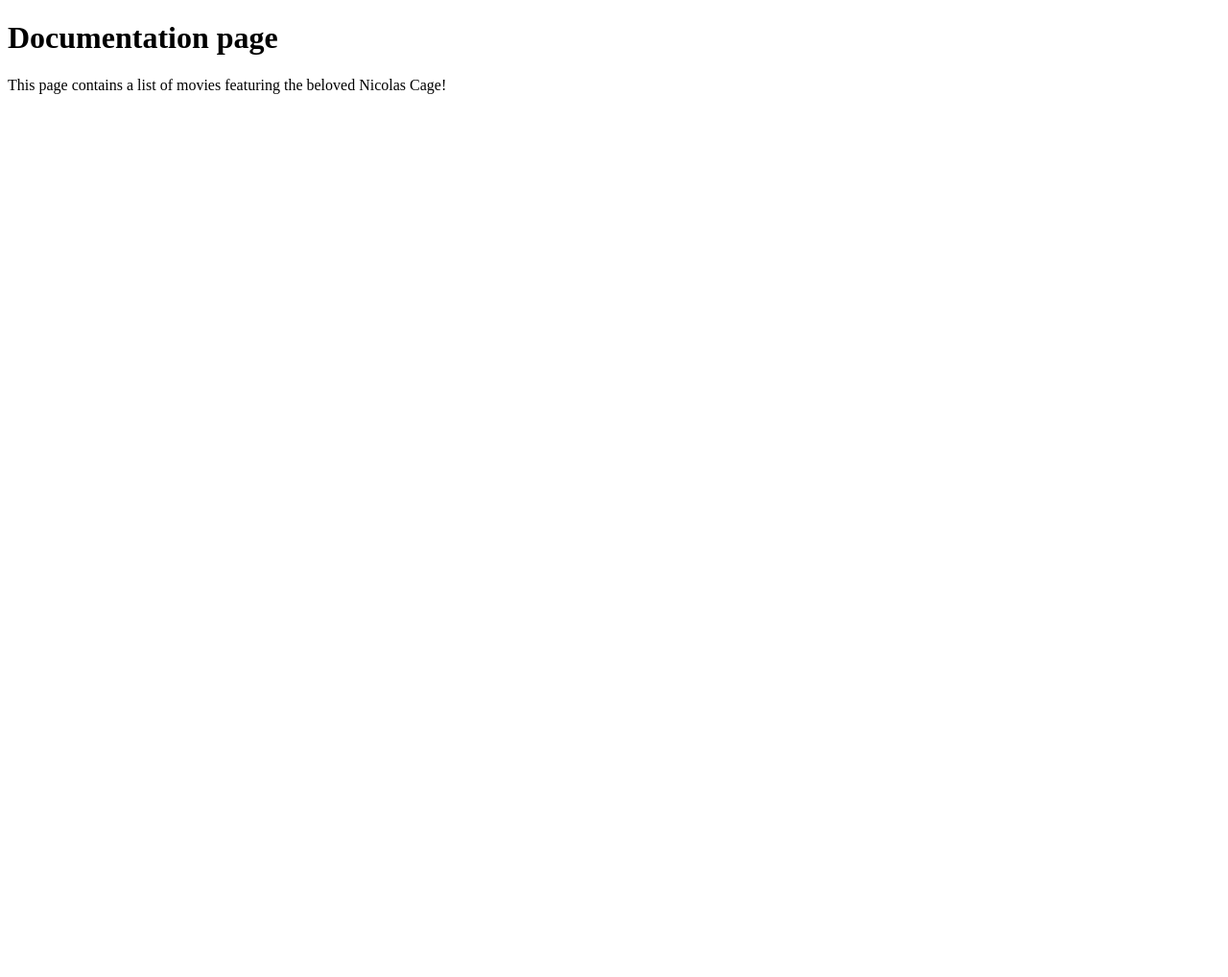
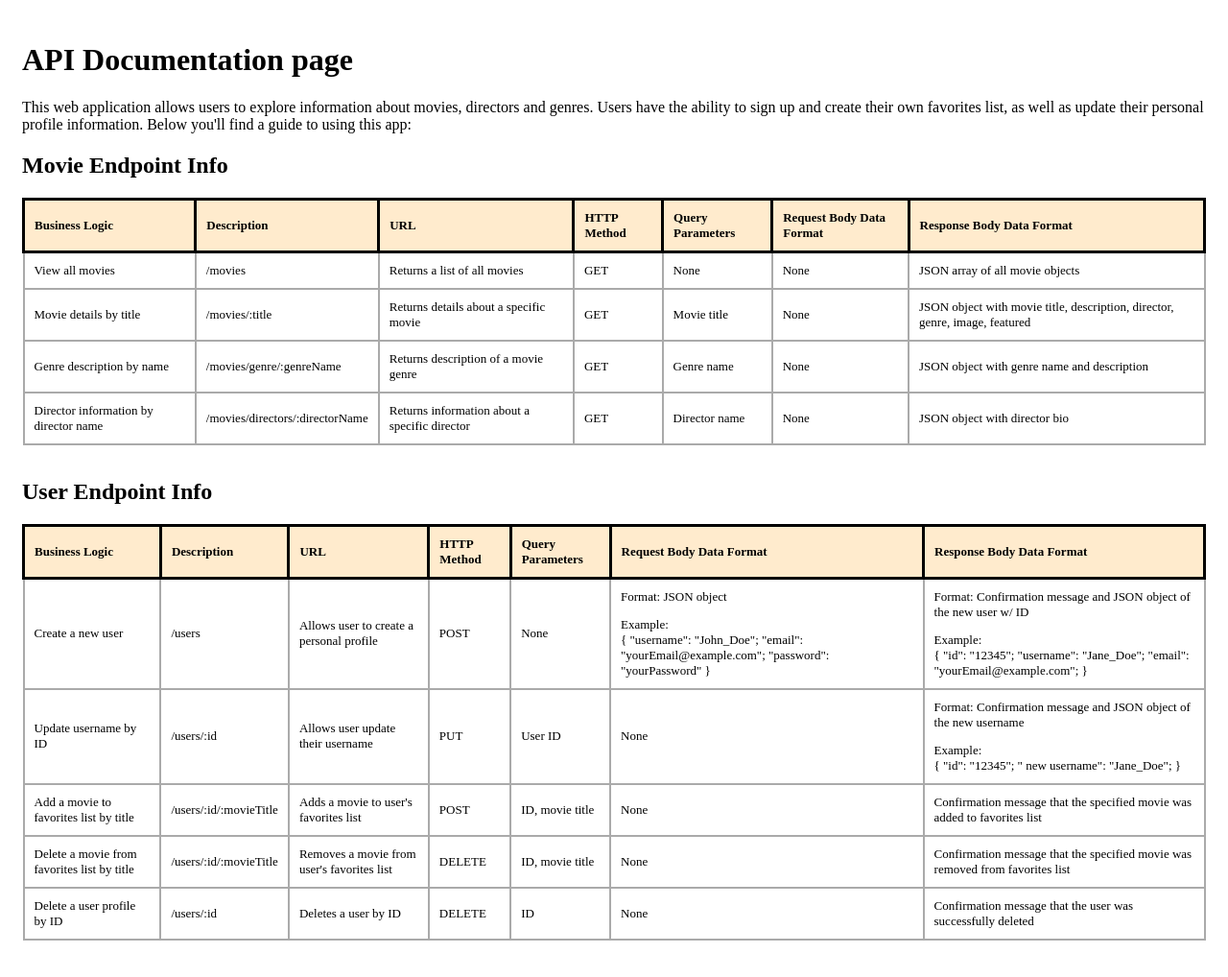
Before and after one commit to tonymcaron/movie_api, a website: page public/documentation.html in a window 1280 px wide. Shown: the whole page at 96% size. Before the commit the page ends 800 px from the top, so only its background shows below. Drawn offline with Linux system fonts and the light colour scheme.

Commit message:
Added endopints w/ messages to index.js and created documentation tables for public/documentation.html

```diff
--- a/public/documentation.html
+++ b/public/documentation.html
@@ -1,14 +1,190 @@
 <!DOCTYPE html>
 <html lang="en">
+  <head>
+    <meta charset="utf-8" />
+    <title>myFlix Documentation</title>
+    <style>
+      body {
+        padding: 15px;
+      }
 
-<head>
- <meta charset="utf-8">
- <title>DOCUMENTATION</title>
-</head>
+      table {
+        border-collapse: collapse;
+        width: 100%;
+        margin-bottom: 35px;
+        font-size: 13px;
+      }
 
-<body>
-  <h1>Documentation page</h1>
-  <p>This page contains a list of movies featuring the beloved Nicolas Cage!</p>
-</body>
+      th,
+      td {
+        padding: 10px;
+        text-align: left;
+      }
 
+      th {
+        border: 3px solid black;
+        background-color: blanchedalmond;
+      }
+
+      td {
+        border: 2px solid #aaa;
+      }
+    </style>
+  </head>
+
+  <body>
+    <h1>API Documentation page</h1>
+    <p>
+      This web application allows users to explore information about movies,
+      directors and genres. Users have the ability to sign up and create their
+      own favorites list, as well as update their personal profile information.
+      Below you'll find a guide to using this app:
+    </p>
+
+    <h2>Movie Endpoint Info</h2>
+
+    <table>
+      <thead>
+        <tr>
+          <th>Business Logic</th>
+          <th>Description</th>
+          <th>URL</th>
+          <th>HTTP Method</th>
+          <th>Query Parameters</th>
+          <th>Request Body Data Format</th>
+          <th>Response Body Data Format</th>
+        </tr>
+      </thead>
+
+      <tbody>
+        <tr>
+          <td>View all movies</td>
+          <td>/movies</td>
+          <td>Returns a list of all movies</td>
+          <td>GET</td>
+          <td>None</td>
+          <td>None</td>
+          <td>JSON array of all movie objects</td>
+        </tr>
+
+        <tr>
+          <td>Movie details by title</td>
+          <td>/movies/:title</td>
+          <td>Returns details about a specific movie</td>
+          <td>GET</td>
+          <td>Movie title</td>
+          <td>None</td>
+          <td>
+            JSON object with movie title, description, director, genre, image,
+            featured
+          </td>
+        </tr>
+
+        <tr>
+          <td>Genre description by name</td>
+          <td>/movies/genre/:genreName</td>
+          <td>Returns description of a movie genre</td>
+          <td>GET</td>
+          <td>Genre name</td>
+          <td>None</td>
+          <td>JSON object with genre name and description</td>
+        </tr>
+
+        <tr>
+          <td>Director information by director name</td>
+          <td>/movies/directors/:directorName</td>
+          <td>Returns information about a specific director</td>
+          <td>GET</td>
+          <td>Director name</td>
+          <td>None</td>
+          <td>JSON object with director bio</td>
+        </tr>
+      </tbody>
+    </table>
+
+    <h2>User Endpoint Info</h2>
+
+    <table>
+      <thead>
+        <tr>
+          <th>Business Logic</th>
+          <th>Description</th>
+          <th>URL</th>
+          <th>HTTP Method</th>
+          <th>Query Parameters</th>
+          <th>Request Body Data Format</th>
+          <th>Response Body Data Format</th>
+        </tr>
+      </thead>
+
+      <tbody>
+        <tr>
+          <td>Create a new user</td>
+          <td>/users</td>
+          <td>Allows user to create a personal profile</td>
+          <td>POST</td>
+          <td>None</td>
+          <td>
+            Format: JSON object
+            <p></p>
+            Example: <br />
+            { "username": "John_Doe"; "email": "yourEmail@example.com";
+            "password": "yourPassword" }
+          </td>
+          <td>
+            Format: Confirmation message and JSON object of the new user w/ ID
+            <p></p>
+            Example: <br />
+            { "id": "12345"; "username": "Jane_Doe"; "email":
+            "yourEmail@example.com"; }
+          </td>
+        </tr>
+
+        <tr>
+          <td>Update username by ID</td>
+          <td>/users/:id</td>
+          <td>Allows user update their username</td>
+          <td>PUT</td>
+          <td>User ID</td>
+          <td>None</td>
+          <td>
+            Format: Confirmation message and JSON object of the new username
+            <p></p>
+            Example: <br />
+            { "id": "12345"; " new username": "Jane_Doe"; }
+          </td>
+        </tr>
+
+        <tr>
+          <td>Add a movie to favorites list by title</td>
+          <td>/users/:id/:movieTitle</td>
+          <td>Adds a movie to user's favorites list</td>
+          <td>POST</td>
+          <td>ID, movie title</td>
+          <td>None</td>
+          <td>Confirmation message that the specified movie was added to favorites list</td>
+        </tr>
+
+        <tr>
+          <td>Delete a movie from favorites list by title</td>
+          <td>/users/:id/:movieTitle</td>
+          <td>Removes a movie from user's favorites list</td>
+          <td>DELETE</td>
+          <td>ID, movie title</td>
+          <td>None</td>
+          <td>Confirmation message that the specified movie was removed from favorites list</td>
+        </tr>
+
+        <tr>
+          <td>Delete a user profile by ID</td>
+          <td>/users/:id</td>
+          <td>Deletes a user by ID</td>
+          <td>DELETE</td>
+          <td>ID</td>
+          <td>None</td>
+          <td>Confirmation message that the user was successfully deleted</td>
+        </tr>
+      </tbody>
+    </table>
+  </body>
 </html>
```
Also changed, not shown: index.js (+48 -17 lines), log.txt (+141 -0 lines).
